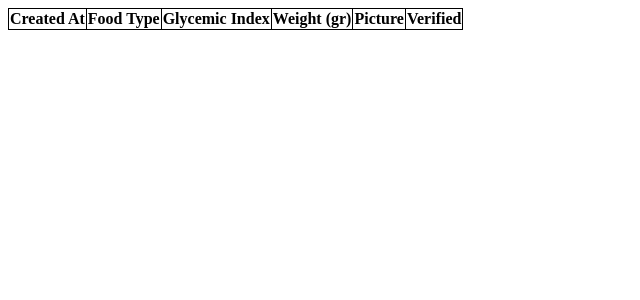
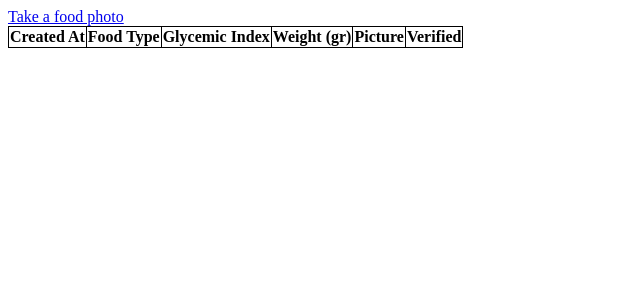
Before and after one commit to robertobeanuoc/food_recognition_model, a Flask app: page /meals in a window 1280 px wide. Shown: the top 300 px of the page, without its empty margins (0-640 px from the left). Run offline with Flask 2, Linux system fonts and the light colour scheme; data that the repository does not hold is empty.

Commit message:
fix: add index

```diff
--- a/src/food_recognition/templates/meals.html
+++ b/src/food_recognition/templates/meals.html
@@ -9,6 +9,7 @@
 </head>
 
 <body>
+    <a href="{{ url_for('index') }}">Take a food photo</a>
     <table style="border: 1px solid black; border-collapse: collapse;">
         <colgroup>
             <col style="border-right: 1px solid black;">
```
